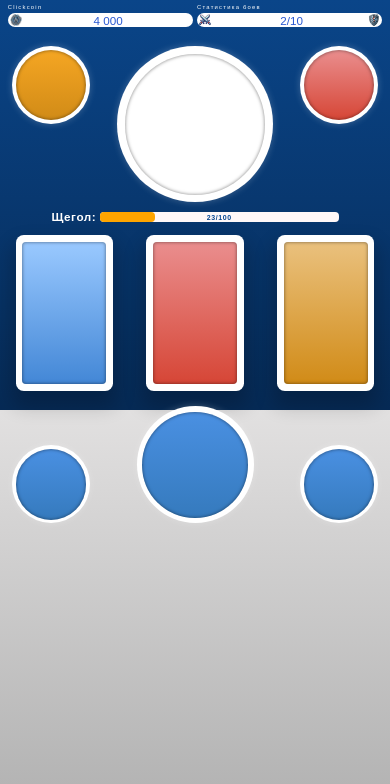
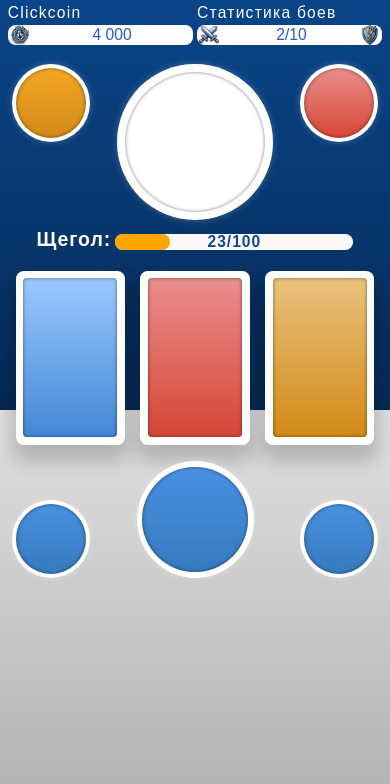
Before and after one commit to AlexandrGrankin/game-ui, a React (Create React App) app: page / in a window 390 px wide. Shown: the top 784 px of the page. Built offline with nearby package versions, Linux system fonts and the light colour scheme; a web font is replaced by a local one.

Commit message:
Поработал над адаптивностью

```diff
--- a/src/components/CardSection/CardSection.css
+++ b/src/components/CardSection/CardSection.css
@@ -2,5 +2,5 @@
     display: flex;
     flex-direction: row;
     justify-content: space-between;
-    padding: 0 4vw 1vw 4vw;
+    padding: 2vw 4vw 1vw 4vw;
 }
--- a/src/components/CardSection/CardSection.jsx
+++ b/src/components/CardSection/CardSection.jsx
@@ -7,17 +7,17 @@ const CardSection = () => {
     return (
         <div className="card__section">
             <InteractiveBorderCard
-                outerSize={25}
+                outerSize={28}
                 backColorStartLiner={'#9AC9FF'}
                 backColorEndLiner={'#4387D6'}
             ></InteractiveBorderCard>
             <InteractiveBorderCard
-                outerSize={25}
+                outerSize={28}
                 backColorStartLiner={'#EA8E8E'}
                 backColorEndLiner={'#D64636'}
             ></InteractiveBorderCard>
             <InteractiveBorderCard
-                outerSize={25}
+                outerSize={28}
                 backColorStartLiner={'#EAC17E'}
                 backColorEndLiner={'#D18B17'}></InteractiveBorderCard>
         </div>
--- a/src/components/ProfileDisplay/ProfileDisplay.css
+++ b/src/components/ProfileDisplay/ProfileDisplay.css
@@ -15,7 +15,7 @@
 
 .progress-container {
     font-family: 'Inria Sans', sans-serif;
-    font-size: 3vw;
+    font-size: 5vw;
     font-weight: 600;
     letter-spacing: 0.05em;
     text-align: left;
@@ -34,13 +34,13 @@
 .progress-bar {
     position: relative; /* Это нужно для абсолютного позиционирования текста */
     font-family: 'Inria Sans', sans-serif;
-    font-size: 1.8vw;
+    font-size: 4vw;
     font-weight: 400;
     text-align: center;
     width: 65%;
-    height: 2.5vw;
+    height: 4vw;
     background: #FFF8F8;
-    border-radius: 1vw;
+    border-radius: 2vw;
     margin: 0.4vw 0;
 }
 
@@ -60,5 +60,5 @@
 .progress-fill {
     height: 100%;
     background: orange;
-    border-radius: 1vw;
+    border-radius: 2vw;
 }
--- a/src/components/ScoreDisplay/ScoreDisplay.css
+++ b/src/components/ScoreDisplay/ScoreDisplay.css
@@ -17,7 +17,7 @@
 
 .label {
     font-family: 'Inria Sans', sans-serif;
-    font-size: 1.5vw;
+    font-size: 4vw;
     font-weight: 400;
     letter-spacing: 0.32vw;
     text-align: left;
@@ -26,7 +26,7 @@
 
 .value {
     font-family: 'Inria Sans', sans-serif;
-    font-size: 3vw;
+    font-size: 4vw;
     font-weight: 400;
     width: 100%;
     align-items: center;
@@ -44,13 +44,13 @@
     display: flex;
     background: #FFFFFF;
     border-radius: 2vw;
-    height: 3.5vw;
+    height: 5vw;
     justify-content: left; /* Центрирование по вертикали */
     align-items: center;
     padding: 0 0.6vw;
 }
 
 .icon{
-    height: 3vw;
-    width: 3vw;
+    height: 5vw;
+    width: 5vw;
 }
```
